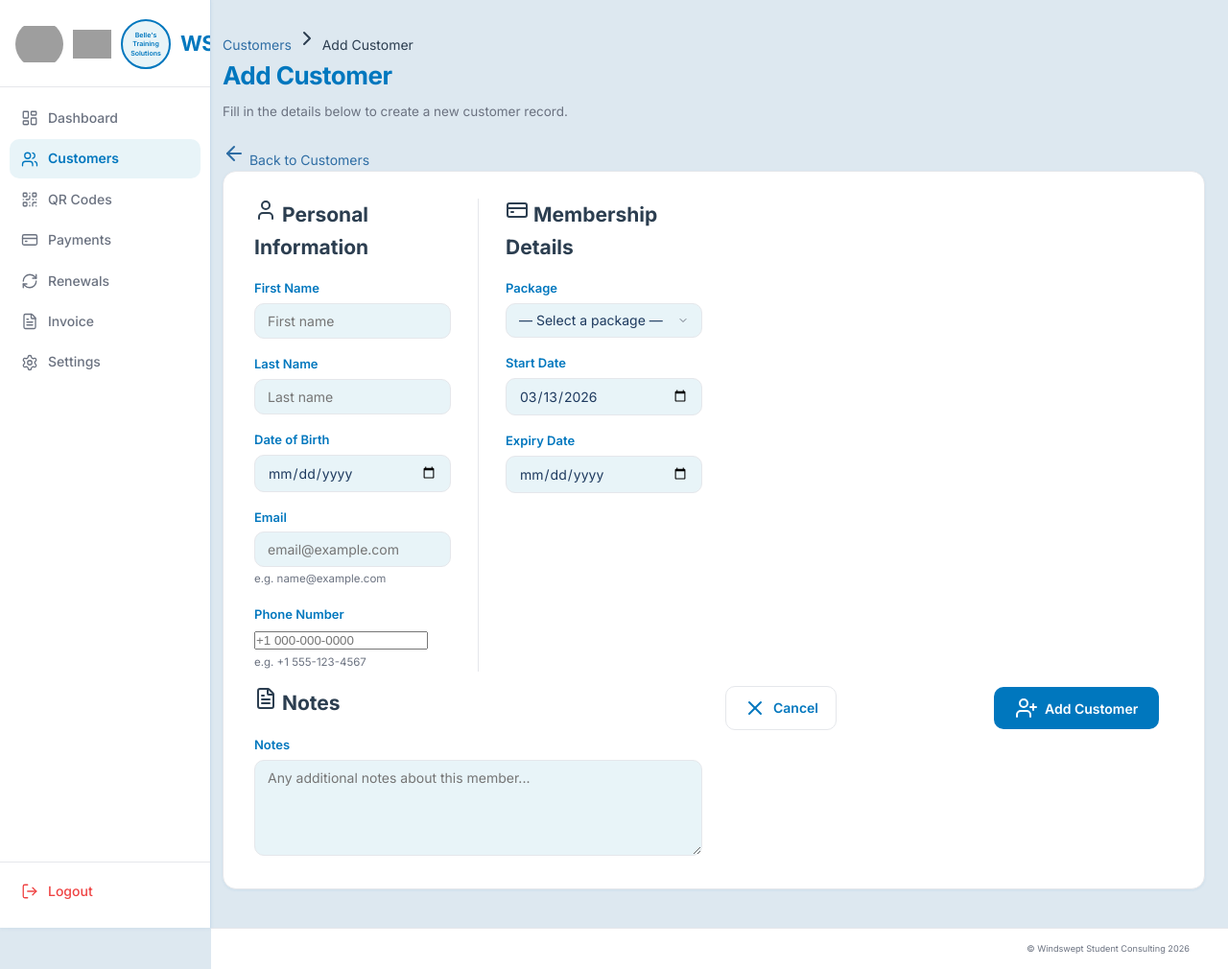
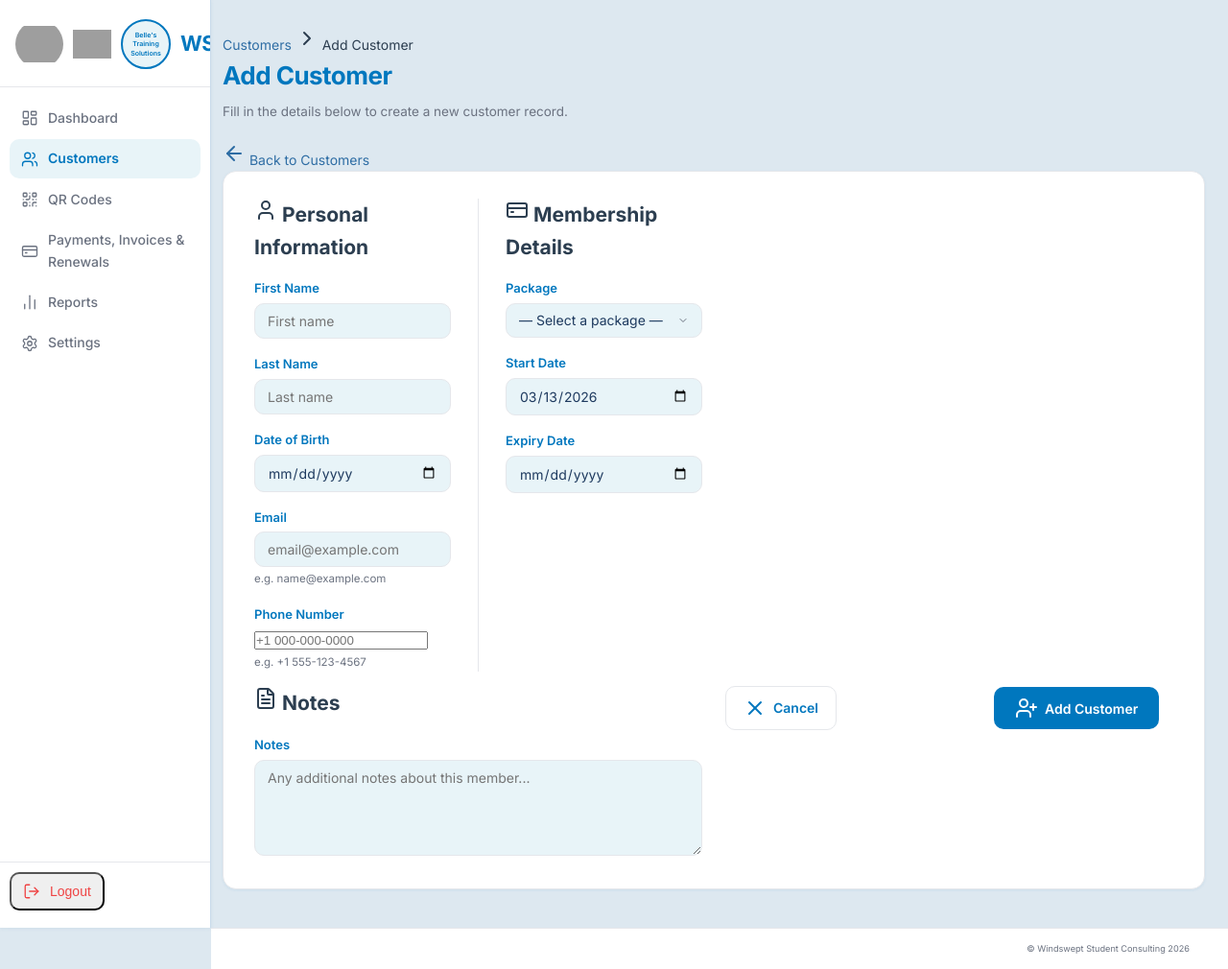
Before and after one commit to CollegeCod/winter-2026-projectrepo, a PHP site: page /new_customer.php in a window 1280 px wide. Shown: the whole page at 96% size. Run offline with PHP 8.4, Linux system fonts and the light colour scheme; grey boxes are pictures that could not be loaded.

Commit message:
Add files via upload

```diff
--- a/ProjectDocs/customers.php
+++ b/ProjectDocs/customers.php
@@ -134,9 +134,9 @@ $customers = $data_stmt->fetchAll(PDO::FETCH_ASSOC);
             <i data-lucide="users" class="nav-icon"></i>
             <span>Customers</span>
         </a>
-        <a href="invoice.php" class="nav-item">
+        <a href="invoice_hub.php" class="nav-item">
             <i data-lucide="credit-card" class="nav-icon"></i>
-            <span>Payments & invoices</span>
+            <span>Payments, Invoices & Renewals</span>
         </a>
  <!--       <a href="renewals.php" class="nav-item">
             <i data-lucide="refresh-cw" class="nav-icon"></i>
--- a/ProjectDocs/new_customer.php
+++ b/ProjectDocs/new_customer.php
@@ -1,5 +1,5 @@
 <?php
-// new-customer.php
+// new_customer.php
 // Creates a new customer record
 
 require_once __DIR__ . "/includes/session_manager.php";
@@ -96,23 +96,20 @@ if ($_SERVER['REQUEST_METHOD'] === 'POST') {
         <a href="qr_codes.php" class="nav-item">
             <i data-lucide="qr-code" class="nav-icon"></i><span>QR Codes</span>
         </a>
-        <a href="Invoices.php" class="nav-item">
-            <i data-lucide="credit-card" class="nav-icon"></i><span>Payments</span>
+        <a href="invoices_hub.php" class="nav-item">
+            <i data-lucide="credit-card" class="nav-icon"></i><span>Payments, Invoices & Renewals</span>
         </a>
-        <a href="renewals.php" class="nav-item">
-            <i data-lucide="refresh-cw" class="nav-icon"></i><span>Renewals</span>
-        </a>
-        <a href="invoice.php" class="nav-item">
-            <i data-lucide="file-text" class="nav-icon"></i><span>Invoice</span>
+        <a href="reports.php" class="nav-item">
+            <i data-lucide="bar-chart-2" class="nav-icon"></i><span>Reports</span>
         </a>
         <a href="settings.php" class="nav-item">
             <i data-lucide="settings" class="nav-icon"></i><span>Settings</span>
         </a>
     </nav>
     <div class="sidebar-footer">
-        <a href="logout_modal.php" class="nav-item logout">
+        <button data-logout class="nav-item logout">
             <i data-lucide="log-out" class="nav-icon"></i><span>Logout</span>
-        </a>
+        </button>
     </div>
 </aside>
 
@@ -173,8 +170,6 @@ if ($_SERVER['REQUEST_METHOD'] === 'POST') {
                             <label for="MEMB_DOB">Date of Birth</label>
                             <input type="date" id="MEMB_DOB" name="MEMB_DOB"
                                 value="<?php echo htmlspecialchars($_POST['MEMB_DOB'] ?? ''); ?>"
-									min="1900-01-01"
-									max="<?php echo date('Y-m-d'); ?>"
                                 required>
                         </div>
 
@@ -318,18 +313,6 @@ phone_input.addEventListener('keydown', function (e) {
     }
 });
 
-// ── DOB auto-formatter ────────────────────────────────────────────
-document.getElementById('MEMB_DOB').addEventListener('blur', function () {
-    var val = this.value;
-    if (val) {
-        var year = val.split('-')[0];
-        if (year.length !== 4 || parseInt(year) < 1900 || parseInt(year) > <?php echo date('Y'); ?>) {
-            this.value = '';
-            alert('Please enter a valid date of birth.');
-        }
-    }
-});
-
 // ── Inline validation feedback ────────────────────────────────────────────
 function validate_field(input) {
     if (!input.checkValidity()) {
```
Also changed, not shown: ProjectDocs/dashboard.php (+4 -4 lines), ProjectDocs/edit_customer.php (+4 -7 lines). Lines whose indentation alone changed are shown as unchanged.
